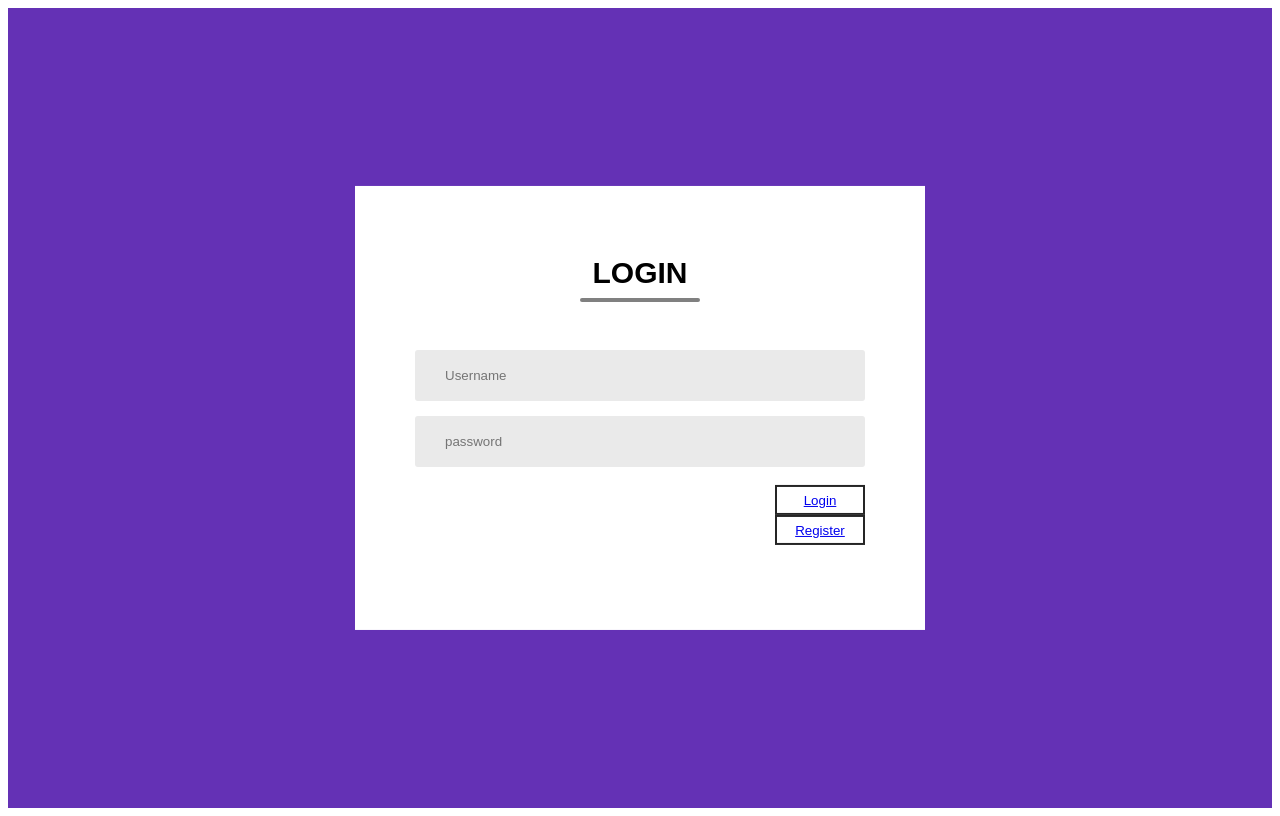
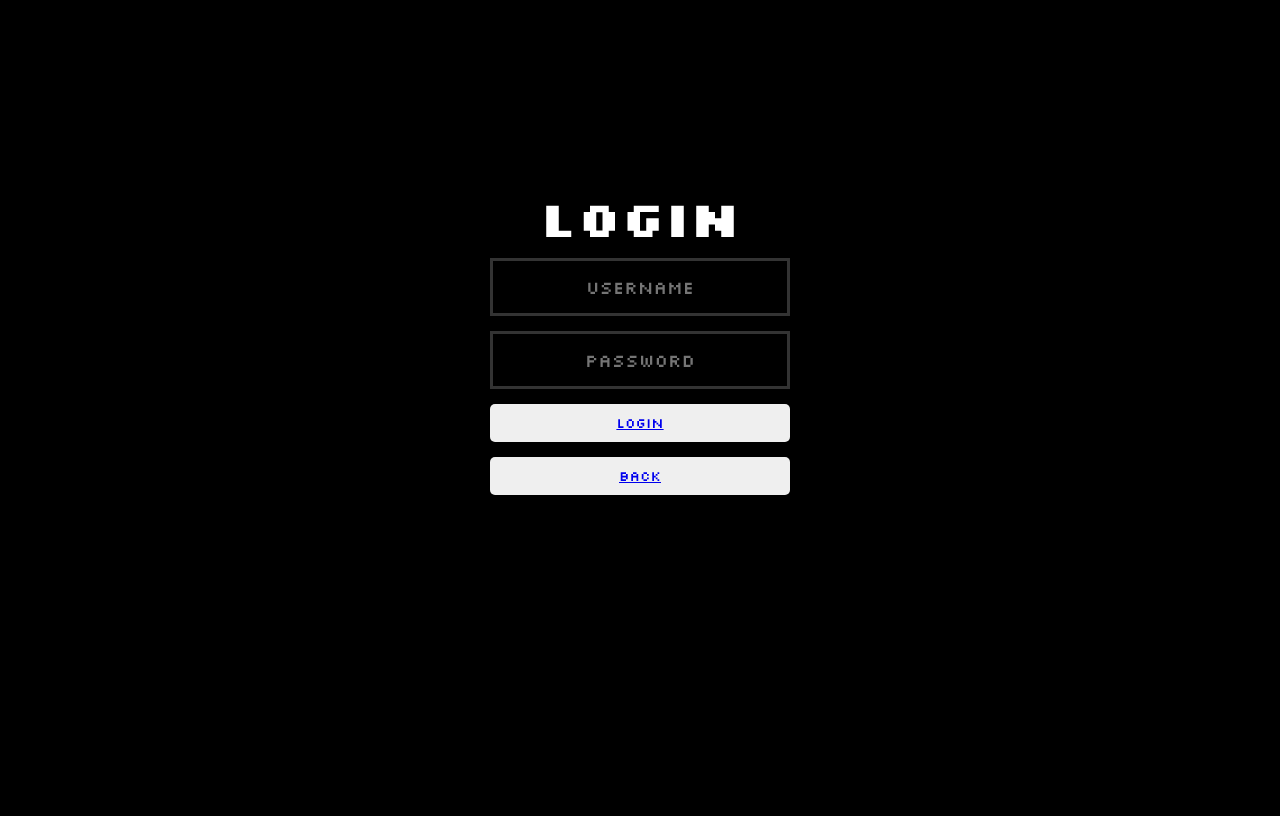
Before and after one commit to david20o7/game-project, a website: page public/accounts/index.html in a window 1280 px wide. Drawn offline with Linux system fonts and the light colour scheme.

Commit message:
Made login and register page work and save info to database

```diff
--- a/package.json
+++ b/package.json
@@ -11,7 +11,9 @@
   "author": "",
   "license": "ISC",
   "dependencies": {
+    "bcrypt": "^5.1.1",
     "express": "^4.19.2",
+    "express-session": "^1.18.1",
     "sqlite3": "^5.1.7"
   },
   "description": "",
--- a/public/accounts/index.html
+++ b/public/accounts/index.html
@@ -5,44 +5,24 @@
     <title>Dungeon Seeker</title>
     <link rel="stylesheet" href="style.css" />
     <script src="script.js" defer></script>
-    <!-- Ensure the script is correctly linked and using defer -->
-    <!--<script
-      src="https://kit.fontawesome.com/1d6c9db0c3.js"
-      crossorigin="anonymous"
-    ></script>
-    This is used from 'front awesome' for icon kits (line of code above) -->
+    <link
+    href="https://fonts.googleapis.com/css2?family=Silkscreen:wght@400;700&display=swap"
+    rel="stylesheet"
+  />
   </head>
   <body>
-    <div id="mySquare"></div>
-    <div class="container">
-      <div class="form-box">
-        <h1>LOGIN</h1>
-        <form id="loginForm">
-          <div class="input-group">
-            <div class="input-field">
-              <i class="fa-solid fa-spider"></i>
-              <input type="text" id="username" placeholder="Username" />
-            </div>
-            <div class="input-field">
-              <i class="fa-solid fa-key"></i>
-              <input type="password" id="password" placeholder="password" />
-            </div>
-          </div>
-
-          <br />
-          <div class="btn-field">
-            <button type="button" id="loginButton">
-              <a href="/movement">Login</a>
-            </button>
-          </div>
-
-
-          <div class="btn-field">
-            <button type="button" id="registerButton">
-              <a href="/register">Register</a>
-            </button>
-        </form>
-      </div>
+    <div class="box">
+    <span class="bigText">LOGIN</span>
+    <div class="Container">
+      <input type="text" id="username" placeholder="Username" />
+      <input type="password" id="password" placeholder="Password" />
+      <button type="button" id="loginButton">
+        <a href="/">LOGIN</a>
+      </button>
+      <button type="button" id="backButton">
+        <a href="/register">back</a>
+      </button>
+      <p id="serverMessage"></p>
     </div>
   </body>
 </html>
--- a/public/accounts/script.js
+++ b/public/accounts/script.js
@@ -1,23 +1,37 @@
-document.addEventListener("DOMContentLoaded", function () {
-  const form = document.getElementById("loginForm");
+const loginButton = document.getElementById("loginButton");
+const usernameInput = document.getElementById("username");
+const passwordInput = document.getElementById("password");
 
-  form.addEventListener("submit", (event) => {
-    event.preventDefault();
+const serverMessageText = document.getElementById("serverMessage");
 
-    const formElements = event.target.elements;
-    const values = {};
+loginButton.addEventListener("click", (event) => {
+  event.preventDefault();
 
-    // Collect form data
-    for (const formElement of Array.from(formElements)) {
-      if (formElement.id) {
-        const name = formElement.id;
-        const value = formElement.value;
-        values[name] = value;
-      }
+  const username = usernameInput.value;
+  const password = passwordInput.value;
+
+  const data = { username: username, password: password };
+
+  fetch("/login", {
+    headers: { "Content-Type": "application/json" },
+    method: "POST",
+    body: JSON.stringify(data),
+  }).then((res) => {
+    const status = res.status;
+
+    if (res.status === 200) {
+      serverMessageText.style.setProperty("display", "block");
+      serverMessageText.style.setProperty("color", "green");
+      serverMessageText.innerHTML = "Login successful!";
+      window.location.href = "/";
+    } else if (status >= 400 && status < 500) {
+      serverMessageText.style.setProperty("display", "block");
+      serverMessageText.style.setProperty("color", "red");
+      serverMessageText.innerHTML = "Error: Invalid username or password";
+    } else if (res.status === 500) {
+      serverMessageText.style.setProperty("display", "block");
+      serverMessageText.style.setProperty("color", "red");
+      serverMessageText.innerHTML = "Error: Server issue, please try again later";
     }
-
-    // Log form data to console (for testing purposes)
-    console.log(values);
-    console.log("we are in the login page");
   });
 });
--- a/public/accounts/style.css
+++ b/public/accounts/style.css
@@ -1,102 +1,78 @@
-.container {
+body {
+  font-family: "Silkscreen", sans-serif;
+  color: rgb(0, 0, 0);
+  display: flex;
+  justify-content: center;
+  align-items: center;
+  height: 100vh;
   margin: 0;
-  padding: 0;
-  font-family: "Poppins", sans-serif;
-  box-sizing: border-box;
+  background-color: rgb(0, 0, 0);
+  flex-direction: column;
+}
+.box {
+  font-family: "Silkscreen", sans-serif;
+  color: rgb(0, 0, 0);
+  display: flex;
+  justify-content: center;
+  align-items: center;
+  height: 100vh;
+  margin: 0;
+  background-color: rgb(0, 0, 0);
+  flex-direction: column;
 }
 
-.container {
-  width: 100%;
-  height: 100vh;
-  background: rgb(100, 49, 181);
-  background-position: center;
-  background-size: cover;
-  position: relative;
-}
-
-.form-box {
-  width: 90%;
-  max-width: 450px;
+.Container {
+  display: flex;
+  flex-direction: column;
+  width: 300px;
+  gap: 15px;
   position: absolute;
   top: 50%;
   left: 50%;
   transform: translate(-50%, -50%);
-  background: #ffffff;
-  padding: 50px 60px 70px;
-  text-align: center;
+  background-color: #000000;
+  padding: 20px;
+  border-radius: 10px;
 }
 
-.form-box h1 {
-  font-size: 30px;
-  margin-bottom: 60px;
+button {
+  font-family: "Arial", sans-serif;
+  font-size: 14px;
+  padding: 10px;
+  border: none;
+  border-radius: 5px;
+  width: 100%;
   color: black;
-  position: relative;
+  font-family: "Silkscreen", sans-serif;
 }
 
-.form-box h1::after {
-  content: "";
-  width: 120px;
-  height: 4px;
-  border-radius: 3px;
-  background: hsl(0, 0%, 50%); /* Fix the hsl value */
-  position: absolute;
-  bottom: -12px;
-  left: 50%;
-  transform: translateX(-50%);
+#username {
+  height: 50px;
+  outline: none;
+  background-color: transparent;
+  border: 3px solid rgba(255, 255, 255, 0.2);
+  color: white;
+  font-size: 18px;
+  text-align: center;
+  font-family: "Silkscreen", sans-serif;
 }
 
-.input-field {
-  background: #eaeaea;
-  margin: 15px 0;
-  border-radius: 3px;
-  display: flex;
-  align-items: center;
+#password {
+  height: 50px;
+  outline: none;
+  background-color: transparent;
+  border: 3px solid rgba(255, 255, 255, 0.2);
+  color: white;
+  font-size: 18px;
+  text-align: center;
+  font-family: "Silkscreen", sans-serif;
 }
 
-input {
-  width: 100%;
-  background: transparent;
-  border: 0;
-  outline: 0;
-  padding: 18px 15px;
+.bigText {
+  font-size: 50px;
+  font-weight: bold;
+  margin: auto;
+  margin-top: 185px;
+  color: rgb(255, 255, 255);
+  font-family: "Silkscreen", sans-serif;
 }
-
-.input-field i {
-  margin-left: 15px;
-  color: #b56497;
-}
-
-form p {
-  text-align: left;
-  font-size: 13px;
-}
-
-form p a {
-  text-decoration: none;
-  color: #4e3555;
-}
-
-/* Fixing the commented-out btn-field */
-.btn-field {
-  width: 100%;
-  display: flex;
-  justify-content: flex-end; /* Align items to the right */
-}
-
-.btn-field button {
-  position: relative;
-  top: -15px; /* Consider adjusting this */
-  background: #ffffff;
-  color: #5c2020;
-  height: 30px;
-  width: 90px;
-  border-radius: 0;
-  border: 2px solid #252525;
-  outline: 0;
-  cursor: pointer;
-  transition: background 1s;
-}
-
-.btn-field button:hover {
-  background: #d4d1d1;
-}
--- a/public/register/style.css
+++ b/public/register/style.css
@@ -1,17 +1,78 @@
+body {
+  font-family: "Silkscreen", sans-serif;
+  color: rgb(0, 0, 0);
+  display: flex;
+  justify-content: center;
+  align-items: center;
+  height: 100vh;
+  margin: 0;
+  background-color: rgb(0, 0, 0);
+  flex-direction: column;
+}
+.box {
+  font-family: "Silkscreen", sans-serif;
+  color: rgb(0, 0, 0);
+  display: flex;
+  justify-content: center;
+  align-items: center;
+  height: 100vh;
+  margin: 0;
+  background-color: rgb(0, 0, 0);
+  flex-direction: column;
+}
+
 .Container {
   display: flex;
   flex-direction: column;
-  width: 200px;
-  gap: 10px;
-  position: relative;
-  overflow: hidden;
-
-  margin: 0;
+  width: 300px;
+  gap: 15px;
   position: absolute;
   top: 50%;
   left: 50%;
   transform: translate(-50%, -50%);
+  background-color: #000000;
+  padding: 20px;
+  border-radius: 10px;
 }
-#serverMessage {
-  display: none;
+
+button {
+  font-family: "Arial", sans-serif;
+  font-size: 14px;
+  padding: 10px;
+  border: none;
+  border-radius: 5px;
+  width: 100%;
+  color: black;
+  font-family: "Silkscreen", sans-serif;
 }
+
+#username {
+  height: 50px;
+  outline: none;
+  background-color: transparent;
+  border: 3px solid rgba(255, 255, 255, 0.2);
+  color: white;
+  font-size: 18px;
+  text-align: center;
+  font-family: "Silkscreen", sans-serif;
+}
+
+#password {
+  height: 50px;
+  outline: none;
+  background-color: transparent;
+  border: 3px solid rgba(255, 255, 255, 0.2);
+  color: white;
+  font-size: 18px;
+  text-align: center;
+  font-family: "Silkscreen", sans-serif;
+}
+
+.bigText {
+  font-size: 50px;
+  font-weight: bold;
+  margin: auto;
+  margin-top: 185px;
+  color: rgb(255, 255, 255);
+  font-family: "Silkscreen", sans-serif;
+}
```
Also changed, not shown: public/register/index.html (+10 -1 lines), public/register/script.js (+19 -1 lines), server.js (+30 -1 lines), 1 other file.
